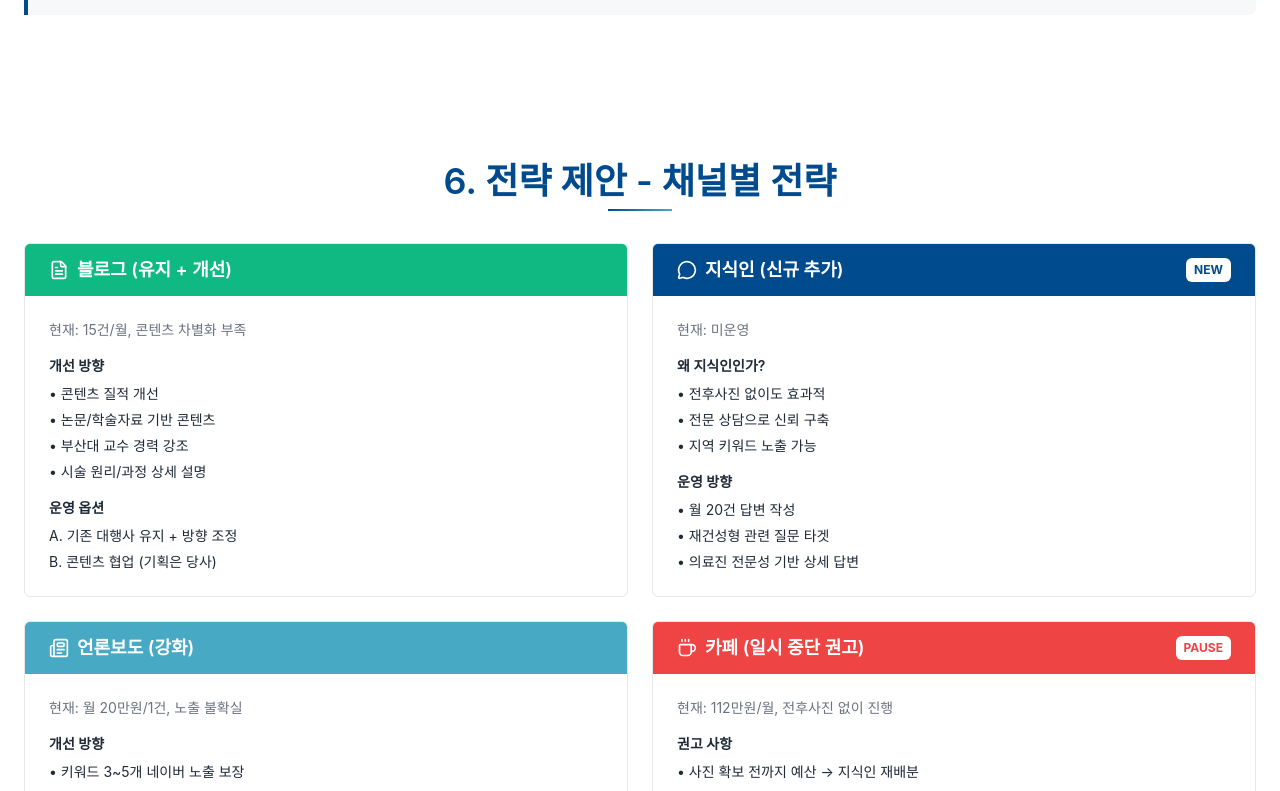
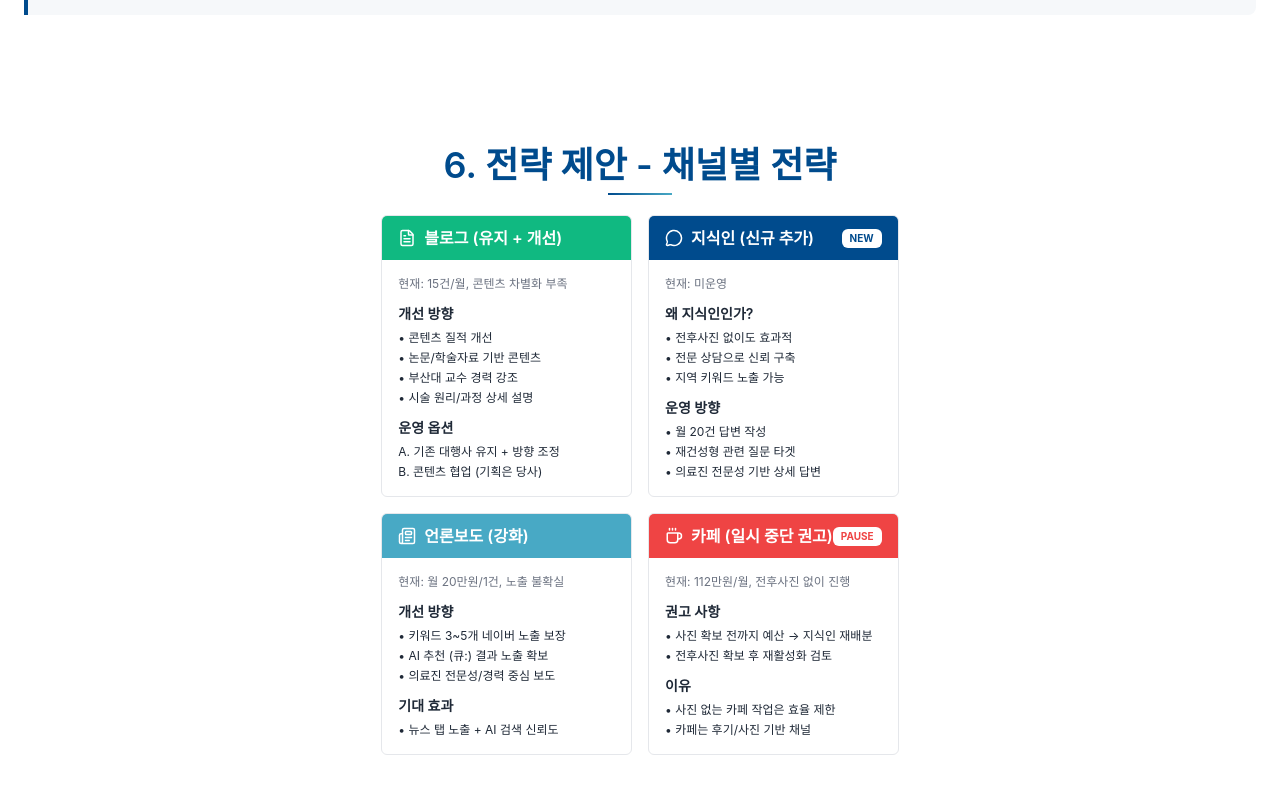
Before and after one commit to kevinkim1975/amp, a Next.js app: page / in a window 1280 px wide. Shown: the part 10769-11560 px from the top of the page. Built offline with nearby package versions, Linux system fonts and the light colour scheme.

Commit message:
fix-Section15-compact-spacing

```diff
--- a/src/components/sections/Section15ChannelStrategy.tsx
+++ b/src/components/sections/Section15ChannelStrategy.tsx
@@ -1,8 +1,9 @@
 /**
- * Section14ChannelStrategy - 전략 제안: 채널별 전략
+ * Section15ChannelStrategy - 전략 제안: 채널별 전략
  * Design Guide (docs/design-guide.md) 기반
  *
  * 생성: 2026-01-13
+ * 수정: 2026-01-13 - 콘텐츠-푸터 여백 최적화 (10px margin 확보)
  * 데이터 소스: data/seoil-medical.yaml (page 14)
  */
 
@@ -10,31 +11,31 @@ import { FileText, MessageCircle, Newspaper, Coffee } from "lucide-react"
 
 export function Section15ChannelStrategy() {
   return (
-    <section className="min-h-[calc(100vh-144px)] bg-white">
-      <div className="max-w-7xl mx-auto px-6 py-12">
+    <section className="min-h-[calc(100vh-144px)] bg-white flex flex-col">
+      <div className="max-w-7xl mx-auto px-6 py-8 flex flex-col flex-1">
         {/* Section Header */}
-        <div className="text-center mb-8">
+        <div className="text-center mb-5">
           <h2 className="text-4xl font-semibold text-[#004B8D] mb-2">6. 전략 제안 - 채널별 전략</h2>
           <div className="mx-auto w-16 h-0.5 bg-gradient-to-r from-[#004B8D] to-[#48A9C5]" />
         </div>
 
         {/* 2x2 Grid - 채널 카드 */}
-        <div className="grid grid-cols-1 md:grid-cols-2 gap-6">
+        <div className="grid grid-cols-1 md:grid-cols-2 gap-4 flex-1">
           {/* 블로그 */}
-          <div className="bg-white border border-[#E5E7EB] rounded-md overflow-hidden">
-            <div className="bg-[#10B981] px-6 py-3 flex items-center justify-between">
+          <div className="bg-white border border-[#E5E7EB] rounded-md overflow-hidden flex flex-col">
+            <div className="bg-[#10B981] px-4 py-2.5 flex items-center justify-between">
               <div className="flex items-center gap-2">
-                <FileText className="text-white" size={20} />
-                <h3 className="text-lg font-semibold text-white">블로그 (유지 + 개선)</h3>
+                <FileText className="text-white" size={18} />
+                <h3 className="text-base font-semibold text-white">블로그 (유지 + 개선)</h3>
               </div>
             </div>
-            <div className="p-6">
-              <p className="text-sm text-[#6B7280] mb-4">현재: 15건/월, 콘텐츠 차별화 부족</p>
+            <div className="p-4 flex-1">
+              <p className="text-xs text-[#6B7280] mb-3">현재: 15건/월, 콘텐츠 차별화 부족</p>
 
-              <div className="space-y-4">
+              <div className="space-y-3">
                 <div>
-                  <h4 className="text-sm font-semibold text-[#1F2937] mb-2">개선 방향</h4>
-                  <ul className="space-y-1.5 text-sm text-[#1F2937]">
+                  <h4 className="text-sm font-semibold text-[#1F2937] mb-1.5">개선 방향</h4>
+                  <ul className="space-y-1 text-xs text-[#1F2937]">
                     <li>• 콘텐츠 질적 개선</li>
                     <li>• 논문/학술자료 기반 콘텐츠</li>
                     <li>• 부산대 교수 경력 강조</li>
@@ -43,8 +44,8 @@ export function Section15ChannelStrategy() {
                 </div>
 
                 <div>
-                  <h4 className="text-sm font-semibold text-[#1F2937] mb-2">운영 옵션</h4>
-                  <ul className="space-y-1.5 text-sm text-[#1F2937]">
+                  <h4 className="text-sm font-semibold text-[#1F2937] mb-1.5">운영 옵션</h4>
+                  <ul className="space-y-1 text-xs text-[#1F2937]">
                     <li>A. 기존 대행사 유지 + 방향 조정</li>
                     <li>B. 콘텐츠 협업 (기획은 당사)</li>
                   </ul>
@@ -54,21 +55,21 @@ export function Section15ChannelStrategy() {
           </div>
 
           {/* 지식인 */}
-          <div className="bg-white border border-[#E5E7EB] rounded-md overflow-hidden">
-            <div className="bg-[#004B8D] px-6 py-3 flex items-center justify-between">
+          <div className="bg-white border border-[#E5E7EB] rounded-md overflow-hidden flex flex-col">
+            <div className="bg-[#004B8D] px-4 py-2.5 flex items-center justify-between">
               <div className="flex items-center gap-2">
-                <MessageCircle className="text-white" size={20} />
-                <h3 className="text-lg font-semibold text-white">지식인 (신규 추가)</h3>
+                <MessageCircle className="text-white" size={18} />
+                <h3 className="text-base font-semibold text-white">지식인 (신규 추가)</h3>
               </div>
-              <span className="bg-white text-[#004B8D] text-xs font-bold px-2 py-1 rounded">NEW</span>
+              <span className="bg-white text-[#004B8D] text-[10px] font-bold px-2 py-0.5 rounded">NEW</span>
             </div>
-            <div className="p-6">
-              <p className="text-sm text-[#6B7280] mb-4">현재: 미운영</p>
+            <div className="p-4 flex-1">
+              <p className="text-xs text-[#6B7280] mb-3">현재: 미운영</p>
 
-              <div className="space-y-4">
+              <div className="space-y-3">
                 <div>
-                  <h4 className="text-sm font-semibold text-[#1F2937] mb-2">왜 지식인인가?</h4>
-                  <ul className="space-y-1.5 text-sm text-[#1F2937]">
+                  <h4 className="text-sm font-semibold text-[#1F2937] mb-1.5">왜 지식인인가?</h4>
+                  <ul className="space-y-1 text-xs text-[#1F2937]">
                     <li>• 전후사진 없이도 효과적</li>
                     <li>• 전문 상담으로 신뢰 구축</li>
                     <li>• 지역 키워드 노출 가능</li>
@@ -76,8 +77,8 @@ export function Section15ChannelStrategy() {
                 </div>
 
                 <div>
-                  <h4 className="text-sm font-semibold text-[#1F2937] mb-2">운영 방향</h4>
-                  <ul className="space-y-1.5 text-sm text-[#1F2937]">
+                  <h4 className="text-sm font-semibold text-[#1F2937] mb-1.5">운영 방향</h4>
+                  <ul className="space-y-1 text-xs text-[#1F2937]">
                     <li>• 월 20건 답변 작성</li>
                     <li>• 재건성형 관련 질문 타겟</li>
                     <li>• 의료진 전문성 기반 상세 답변</li>
@@ -88,20 +89,20 @@ export function Section15ChannelStrategy() {
           </div>
 
           {/* 언론보도 */}
-          <div className="bg-white border border-[#E5E7EB] rounded-md overflow-hidden">
-            <div className="bg-[#48A9C5] px-6 py-3 flex items-center justify-between">
+          <div className="bg-white border border-[#E5E7EB] rounded-md overflow-hidden flex flex-col">
+            <div className="bg-[#48A9C5] px-4 py-2.5 flex items-center justify-between">
               <div className="flex items-center gap-2">
-                <Newspaper className="text-white" size={20} />
-                <h3 className="text-lg font-semibold text-white">언론보도 (강화)</h3>
+                <Newspaper className="text-white" size={18} />
+                <h3 className="text-base font-semibold text-white">언론보도 (강화)</h3>
               </div>
             </div>
-            <div className="p-6">
-              <p className="text-sm text-[#6B7280] mb-4">현재: 월 20만원/1건, 노출 불확실</p>
+            <div className="p-4 flex-1">
+              <p className="text-xs text-[#6B7280] mb-3">현재: 월 20만원/1건, 노출 불확실</p>
 
-              <div className="space-y-4">
+              <div className="space-y-3">
                 <div>
-                  <h4 className="text-sm font-semibold text-[#1F2937] mb-2">개선 방향</h4>
-                  <ul className="space-y-1.5 text-sm text-[#1F2937]">
+                  <h4 className="text-sm font-semibold text-[#1F2937] mb-1.5">개선 방향</h4>
+                  <ul className="space-y-1 text-xs text-[#1F2937]">
                     <li>• 키워드 3~5개 네이버 노출 보장</li>
                     <li>• AI 추천 (큐:) 결과 노출 확보</li>
                     <li>• 의료진 전문성/경력 중심 보도</li>
@@ -109,8 +110,8 @@ export function Section15ChannelStrategy() {
                 </div>
 
                 <div>
-                  <h4 className="text-sm font-semibold text-[#1F2937] mb-2">기대 효과</h4>
-                  <ul className="space-y-1.5 text-sm text-[#1F2937]">
+                  <h4 className="text-sm font-semibold text-[#1F2937] mb-1.5">기대 효과</h4>
+                  <ul className="space-y-1 text-xs text-[#1F2937]">
                     <li>• 뉴스 탭 노출 + AI 검색 신뢰도</li>
                   </ul>
                 </div>
@@ -119,29 +120,29 @@ export function Section15ChannelStrategy() {
           </div>
 
           {/* 카페 */}
-          <div className="bg-white border border-[#E5E7EB] rounded-md overflow-hidden">
-            <div className="bg-[#EF4444] px-6 py-3 flex items-center justify-between">
+          <div className="bg-white border border-[#E5E7EB] rounded-md overflow-hidden flex flex-col">
+            <div className="bg-[#EF4444] px-4 py-2.5 flex items-center justify-between">
               <div className="flex items-center gap-2">
-                <Coffee className="text-white" size={20} />
-                <h3 className="text-lg font-semibold text-white">카페 (일시 중단 권고)</h3>
+                <Coffee className="text-white" size={18} />
+                <h3 className="text-base font-semibold text-white">카페 (일시 중단 권고)</h3>
               </div>
-              <span className="bg-white text-[#EF4444] text-xs font-bold px-2 py-1 rounded">PAUSE</span>
+              <span className="bg-white text-[#EF4444] text-[10px] font-bold px-2 py-0.5 rounded">PAUSE</span>
             </div>
-            <div className="p-6">
-              <p className="text-sm text-[#6B7280] mb-4">현재: 112만원/월, 전후사진 없이 진행</p>
+            <div className="p-4 flex-1">
+              <p className="text-xs text-[#6B7280] mb-3">현재: 112만원/월, 전후사진 없이 진행</p>
 
-              <div className="space-y-4">
+              <div className="space-y-3">
                 <div>
-                  <h4 className="text-sm font-semibold text-[#1F2937] mb-2">권고 사항</h4>
-                  <ul className="space-y-1.5 text-sm text-[#1F2937]">
+                  <h4 className="text-sm font-semibold text-[#1F2937] mb-1.5">권고 사항</h4>
+                  <ul className="space-y-1 text-xs text-[#1F2937]">
                     <li>• 사진 확보 전까지 예산 → 지식인 재배분</li>
                     <li>• 전후사진 확보 후 재활성화 검토</li>
                   </ul>
                 </div>
 
                 <div>
-                  <h4 className="text-sm font-semibold text-[#1F2937] mb-2">이유</h4>
-                  <ul className="space-y-1.5 text-sm text-[#1F2937]">
+                  <h4 className="text-sm font-semibold text-[#1F2937] mb-1.5">이유</h4>
+                  <ul className="space-y-1 text-xs text-[#1F2937]">
                     <li>• 사진 없는 카페 작업은 효율 제한</li>
                     <li>• 카페는 후기/사진 기반 채널</li>
                   </ul>
```
